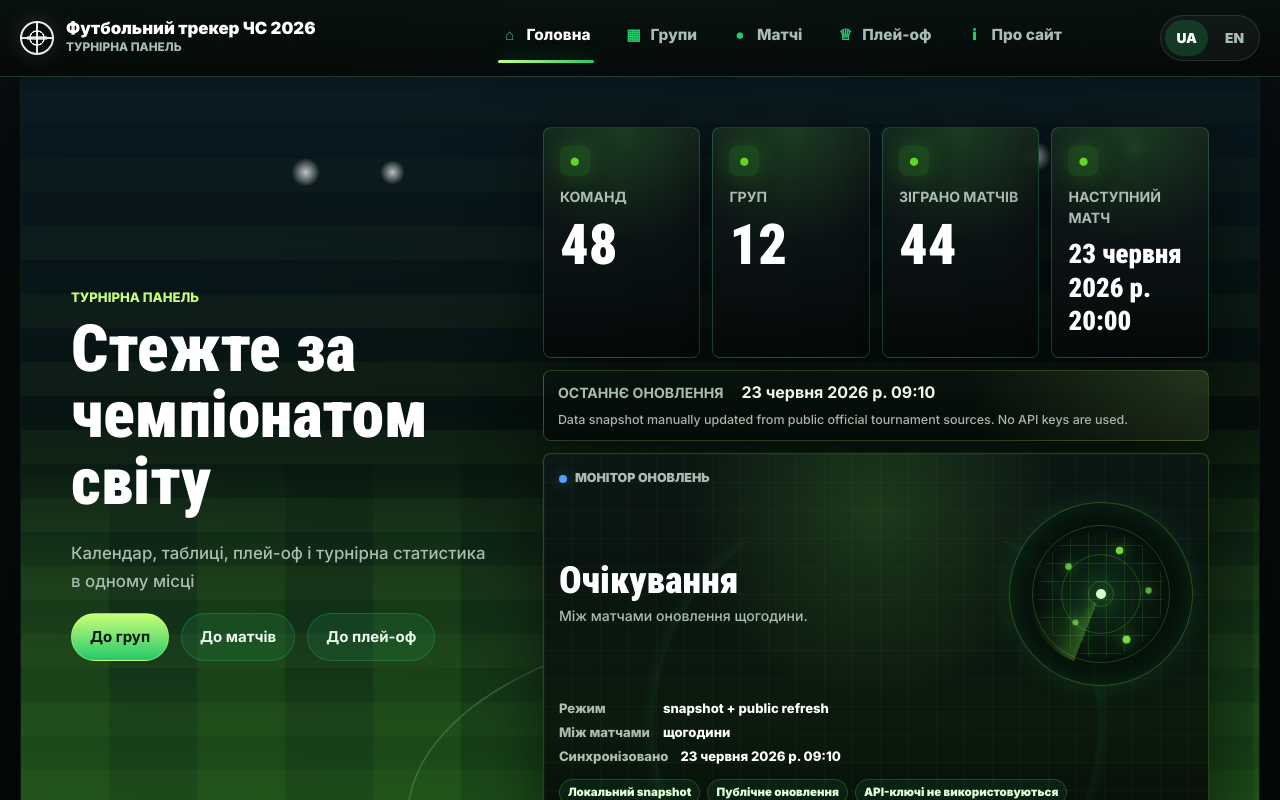
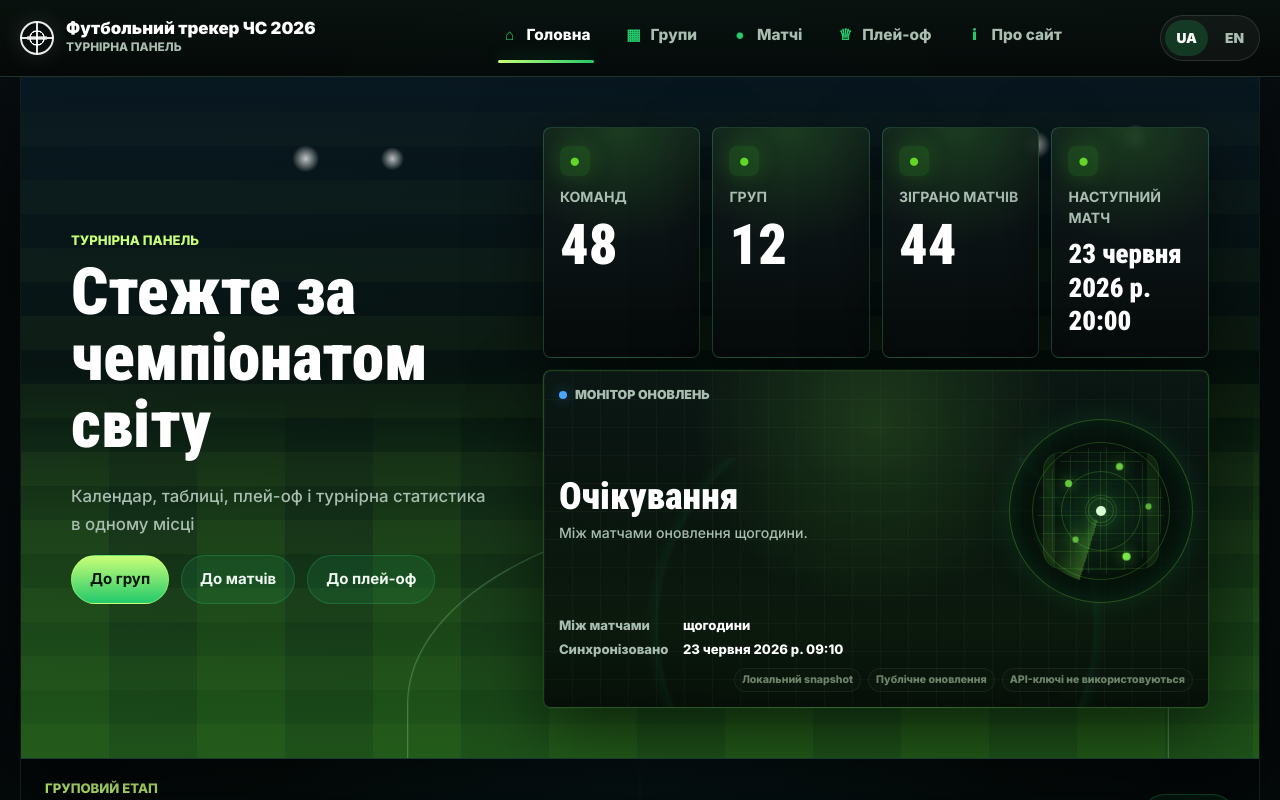
Before and after one commit to alexrud1993/fifa-world-cup-2026-tracker, a React (Vite) app: page / in a window 1280 px wide. Shown: the top 800 px of the page. Built offline with nearby package versions, Linux system fonts and the light colour scheme.

Commit message:
Refine update monitor radar layout

```diff
--- a/src/components/UpdateMonitor.tsx
+++ b/src/components/UpdateMonitor.tsx
@@ -33,6 +33,7 @@ export function UpdateMonitor({ language, lastUpdated, matches, status, t }: Upd
 
         <div className="update-radar" aria-hidden="true">
           <span className="update-radar-grid" />
+          <span className="update-radar-pitch" />
           <span className="update-radar-ring update-radar-ring--outer" />
           <span className="update-radar-ring update-radar-ring--middle" />
           <span className="update-radar-ring update-radar-ring--inner" />
@@ -47,10 +48,6 @@ export function UpdateMonitor({ language, lastUpdated, matches, status, t }: Upd
       </div>
 
       <dl className="update-monitor-lines">
-        <div>
-          <dt>{t("updateMonitor.mode")}</dt>
-          <dd>{t("updateMonitor.modeValue")}</dd>
-        </div>
         <div>
           <dt>{t("updateMonitor.betweenMatches")}</dt>
           <dd>{t("updateMonitor.hourly")}</dd>
--- a/src/lib/i18n.ts
+++ b/src/lib/i18n.ts
@@ -122,8 +122,6 @@ const translations = {
     "updateMonitor.status.live": "Live",
     "updateMonitor.liveCadence": "Refreshing about every 5 minutes during live matches.",
     "updateMonitor.hourlyCadence": "Refreshing hourly between matches.",
-    "updateMonitor.mode": "Mode",
-    "updateMonitor.modeValue": "snapshot + public refresh",
     "updateMonitor.betweenMatches": "Between matches",
     "updateMonitor.hourly": "hourly",
     "updateMonitor.synced": "Synchronized",
@@ -252,8 +250,6 @@ const translations = {
     "updateMonitor.status.live": "Наживо",
     "updateMonitor.liveCadence": "Під час live-матчів оновлення кожні ~5 хв.",
     "updateMonitor.hourlyCadence": "Між матчами оновлення щогодини.",
-    "updateMonitor.mode": "Режим",
-    "updateMonitor.modeValue": "snapshot + public refresh",
     "updateMonitor.betweenMatches": "Між матчами",
     "updateMonitor.hourly": "щогодини",
     "updateMonitor.synced": "Синхронізовано",
--- a/src/pages/HomePage.tsx
+++ b/src/pages/HomePage.tsx
@@ -70,12 +70,6 @@ export function HomePage({ data, language, onNavigate, t }: HomePageProps) {
               value={nextMatch ? formatDateTimeKyiv(nextMatch.kickoffUtc, language) : "-"}
             />
           </section>
-
-          <div className="home-updated-card">
-            <span>{t("about.lastUpdated")}</span>
-            <strong>{formatDateTimeKyiv(data.tournament.lastUpdated, language)}</strong>
-            <p>{data.tournament.note}</p>
-          </div>
 
           <UpdateMonitor
             language={language}
--- a/src/styles/globals.css
+++ b/src/styles/globals.css
@@ -303,7 +303,6 @@ button {
 
 .home-hero-copy,
 .update-monitor,
-.home-updated-card,
 .home-summary-card {
   border: 1px solid var(--color-border);
   border-radius: var(--radius);
@@ -331,41 +330,11 @@ button {
   min-width: 0;
 }
 
-.home-updated-card {
-  position: relative;
-  z-index: 1;
-  display: grid;
-  grid-template-columns: auto minmax(0, 1fr);
-  align-items: center;
-  gap: 8px 18px;
-  min-height: 0;
-  padding: 11px 14px;
-  border-color: rgba(201, 255, 120, 0.2);
-  background:
-    radial-gradient(circle at 100% 0, rgba(201, 255, 120, 0.14), transparent 36%),
-    linear-gradient(180deg, rgba(8, 20, 14, 0.84), rgba(5, 11, 8, 0.9));
-  backdrop-filter: blur(12px);
-}
-
-.home-updated-card span,
 .home-summary-card span {
   color: var(--color-muted);
   font-size: 0.88rem;
   font-weight: 700;
   text-transform: uppercase;
-}
-
-.home-updated-card strong {
-  font-size: 1rem;
-  line-height: 1.3;
-}
-
-.home-updated-card p {
-  grid-column: 1 / -1;
-  margin: 0;
-  color: var(--color-muted);
-  line-height: 1.45;
-  font-size: 0.78rem;
 }
 
 .update-monitor {
@@ -489,6 +458,7 @@ button {
 }
 
 .update-radar-grid,
+.update-radar-pitch,
 .update-radar-ring,
 .update-radar-sweep,
 .update-radar-core,
@@ -505,6 +475,17 @@ button {
     linear-gradient(90deg, rgba(126, 242, 75, 0.12) 1px, transparent 1px);
   background-size: 18px 18px;
   mask-image: radial-gradient(circle, #000 0 66%, transparent 68%);
+}
+
+.update-radar-pitch {
+  inset: 18%;
+  border: 1px solid rgba(126, 242, 75, 0.2);
+  border-radius: 18px;
+  background:
+    linear-gradient(90deg, transparent calc(50% - 0.5px), rgba(126, 242, 75, 0.22) calc(50% - 0.5px) calc(50% + 0.5px), transparent calc(50% + 0.5px)),
+    radial-gradient(circle at 50% 50%, transparent 0 18%, rgba(126, 242, 75, 0.24) 18.5% 19.5%, transparent 20%),
+    linear-gradient(90deg, rgba(126, 242, 75, 0.16) 0 10%, transparent 10% 90%, rgba(126, 242, 75, 0.16) 90% 100%);
+  opacity: 0.56;
 }
 
 .update-radar-ring {
@@ -583,7 +564,7 @@ button {
 
 .update-monitor-lines div {
   display: grid;
-  grid-template-columns: minmax(92px, auto) minmax(0, 1fr);
+  grid-template-columns: minmax(112px, auto) minmax(0, 1fr);
   gap: 12px;
   align-items: baseline;
 }
@@ -609,19 +590,22 @@ button {
   display: flex;
   flex-wrap: wrap;
   gap: 7px;
+  justify-content: flex-end;
+  margin-top: -4px;
+  opacity: 0.66;
 }
 
 .update-monitor-chips span {
   display: inline-flex;
   align-items: center;
-  min-height: 24px;
-  padding: 4px 8px;
-  border: 1px solid rgba(126, 242, 75, 0.2);
+  min-height: 21px;
+  padding: 3px 7px;
+  border: 1px solid rgba(158, 178, 165, 0.14);
   border-radius: 999px;
-  color: #dfffd4;
-  background: rgba(41, 207, 114, 0.08);
-  font-size: 0.72rem;
-  font-weight: 900;
+  color: rgba(223, 255, 212, 0.72);
+  background: rgba(255, 255, 255, 0.025);
+  font-size: 0.66rem;
+  font-weight: 800;
 }
 
 .update-monitor + .matches-controls {
@@ -1874,10 +1858,6 @@ button {
     grid-template-columns: repeat(4, minmax(0, 1fr));
   }
 
-  .home-updated-card {
-    max-width: none;
-  }
-
   .home-group-preview-grid,
   .home-match-preview-grid {
     grid-template-columns: repeat(2, minmax(0, 1fr));
@@ -2059,7 +2039,6 @@ button {
     padding: 24px;
   }
 
-  .home-updated-card,
   .home-summary-card {
     min-height: 0;
     padding: 20px;
```
